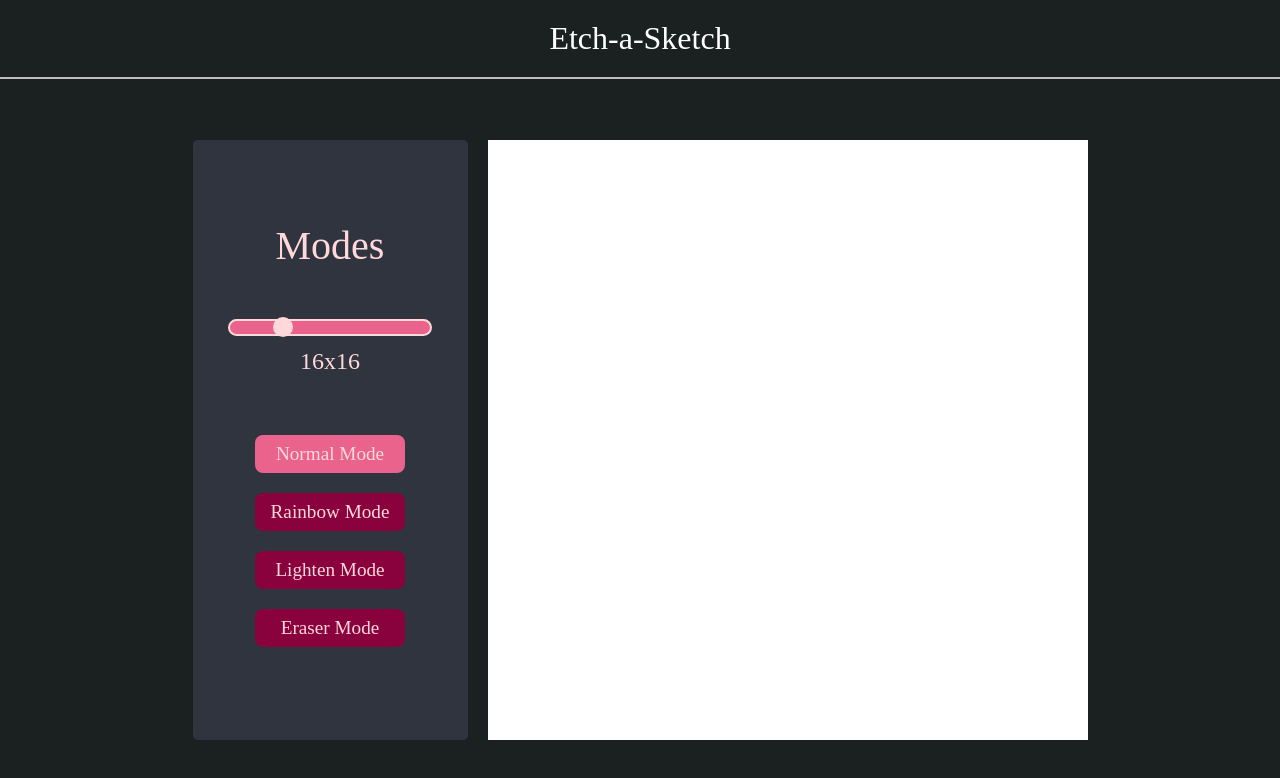
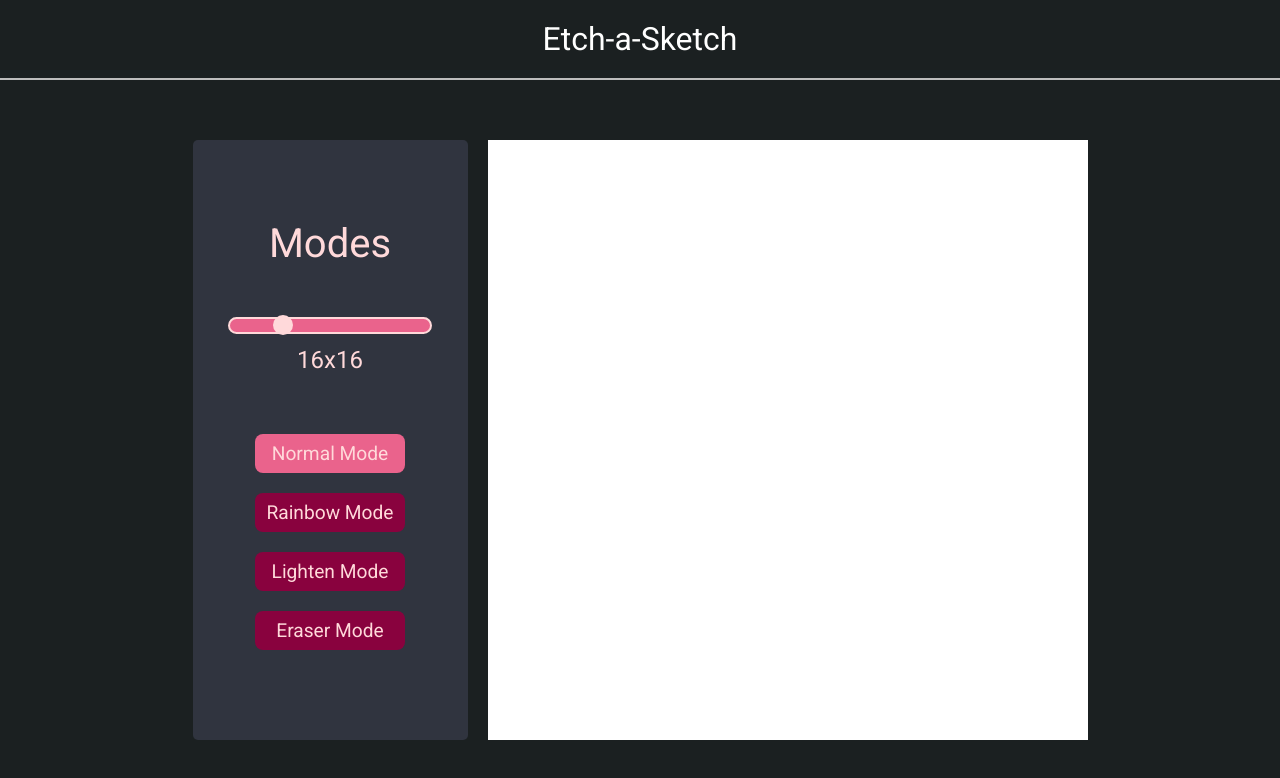
Before and after one commit to conormoran12/Etch-a-sketch, a plain HTML site: page index.html in a window 1280 px wide. Drawn offline with Linux system fonts and the light colour scheme.

Commit message:
Reverted changes of html and styles file

```diff
--- a/index.html
+++ b/index.html
@@ -5,9 +5,9 @@
     <meta name="viewport" content="width=device-width, initial-scale=1.0">
     <title>Document</title>
     <link rel="stylesheet" href="styles.css">
-    <!--<link rel="preconnect" href="https://fonts.googleapis.com">
+    <link rel="preconnect" href="https://fonts.googleapis.com">
     <link rel="preconnect" href="https://fonts.gstatic.com" crossorigin>
-    <link href="https://fonts.googleapis.com/css2?family=Roboto&display=swap" rel="stylesheet">-->
+    <link href="https://fonts.googleapis.com/css2?family=Roboto&display=swap" rel="stylesheet">
     <script defer src="etch-a-sketch.js"></script>
 </head>
 <body>
--- a/styles.css
+++ b/styles.css
@@ -1,6 +1,6 @@
 * {
     margin: 0;
-    /*font-family: 'Roboto', sans-serif;*/
+    font-family: 'Roboto', sans-serif;
 }
 
 body {
```
